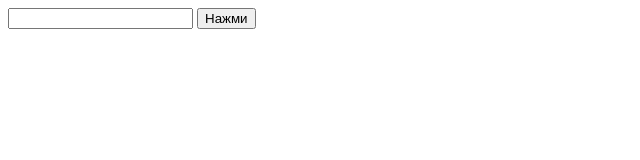
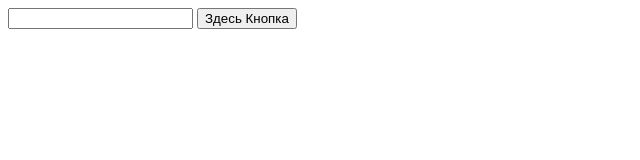
Before and after one commit to ilya-s-h/week1, a plain HTML site: page public_html/fetch.html in a window 1280 px wide. Shown: the whole page, without its empty margins (0-640 px from the left). Drawn offline with Linux system fonts and the light colour scheme.

Commit message:
Update fetch.html

```diff
--- a/public_html/fetch.html
+++ b/public_html/fetch.html
@@ -12,6 +12,6 @@
  </head>
  <body>
   <input id="inp">
-  <button id="bt" onclick="task()">Нажми</button>
+  <button id="bt" onclick="task()">Здесь Кнопка</button>
  </body>
 </html>
```
